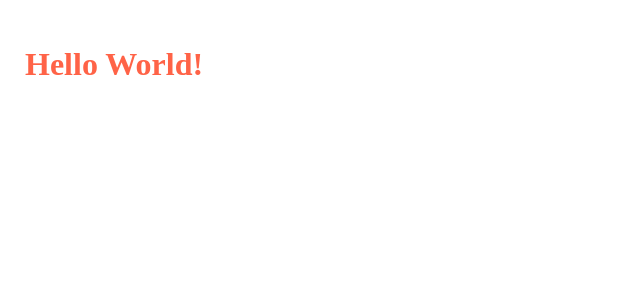
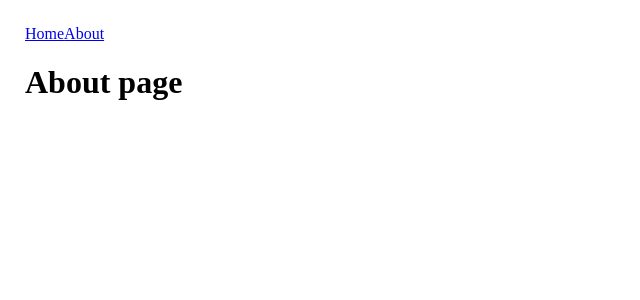
Before and after one commit to nmrhard/the-poject, a React app: page /about in a window 1280 px wide. Shown: the top 300 px of the page, without its empty margins (0-640 px from the left). Built offline with nearby package versions, Linux system fonts and the light colour scheme.

Commit message:
Add router and code splitting

```diff
--- a/package.json
+++ b/package.json
@@ -14,6 +14,7 @@
   "devDependencies": {
     "@types/react": "^17.0.39",
     "@types/react-dom": "^17.0.11",
+    "@types/react-router-dom": "^5.3.3",
     "@types/webpack": "^5.28.0",
     "@types/webpack-dev-server": "^4.7.2",
     "html-webpack-plugin": "^5.5.0",
@@ -31,6 +32,7 @@
     "css-loader": "^6.7.3",
     "react": "^17.0.2",
     "react-dom": "^17.0.2",
+    "react-router-dom": "^6.2.1",
     "style-loader": "^3.3.1"
   }
 }
--- a/src/App.tsx
+++ b/src/App.tsx
@@ -1,9 +1,19 @@
-import classes from './App.module.scss';
+import * as React from 'react';
+import { Routes, Route, Link } from 'react-router-dom';
+const Home = React.lazy(() => import('./pages/Home'));
+const About = React.lazy(() => import('./pages/About'));
 import './index.scss';
 
 const App = () => (
   <div className='app'>
-    <h1 className={classes.heading}>Hello World!</h1>
+    <Link to={'/'}>Home</Link>
+    <Link to={'/about'}>About</Link>
+    <React.Suspense fallback={<p>Loading...</p>}>
+      <Routes>
+        <Route path={'/'} element={<Home />} />
+        <Route path={'/about'} element={<About />} />
+      </Routes>
+    </React.Suspense>
   </div>
 );
 
--- a/src/index.tsx
+++ b/src/index.tsx
@@ -1,4 +1,10 @@
 import { render } from 'react-dom';
 import App from './App';
+import { BrowserRouter } from 'react-router-dom';
 
-render(<App />, document.getElementById('root'));
+render(
+  <BrowserRouter>
+    <App />
+  </BrowserRouter>,
+  document.getElementById('root')
+);
--- /dev/null
+++ b/src/pages/About/index.tsx
@@ -0,0 +1,5 @@
+import React from 'react';
+
+const About = () => <h1>About page</h1>;
+
+export default About;
--- /dev/null
+++ b/src/pages/Home/index.tsx
@@ -0,0 +1,5 @@
+import React from 'react';
+
+const Home = () => <h1>Home page</h1>
+
+export default Home;
--- a/tsconfig.json
+++ b/tsconfig.json
@@ -2,7 +2,7 @@
   "compilerOptions": {
     "outDir": "./build",
     "noImplicitAny": true,
-    "module": "es6",
+    "module": "ES2020",
     "target": "es5",
     "jsx": "react-jsx",
     "allowJs": true,
```
Also changed, not shown: 2 other files (tests, documents, lock files or other folders).
